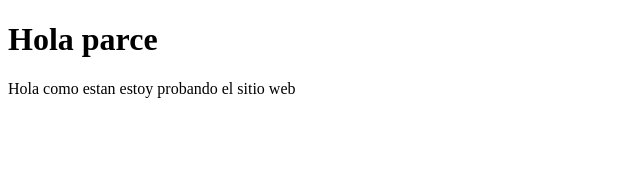
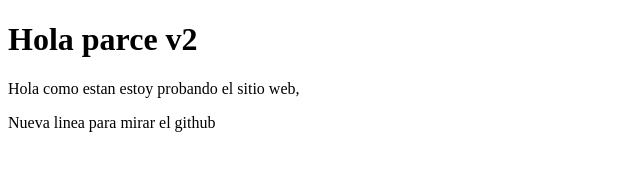
Before and after one commit to g4mess/CursoPrework, a plain HTML site: page index.html in a window 1280 px wide. Shown: the whole page, without its empty margins (0-640 px from the left). Drawn offline with Linux system fonts and the light colour scheme.

Commit message:
cambie a version 2

```diff
--- a/index.html
+++ b/index.html
@@ -6,7 +6,8 @@
     <title>Prework Platzi</title>
 </head>
 <body>
-    <h1>Hola parce</h1>
-        <p>Hola como estan estoy probando el sitio web</p>
+    <h1>Hola parce v2</h1>
+        <p>Hola como estan estoy probando el sitio web,</p>
+        <p>Nueva linea para mirar el github</p>
 </body>
 </html>
```
